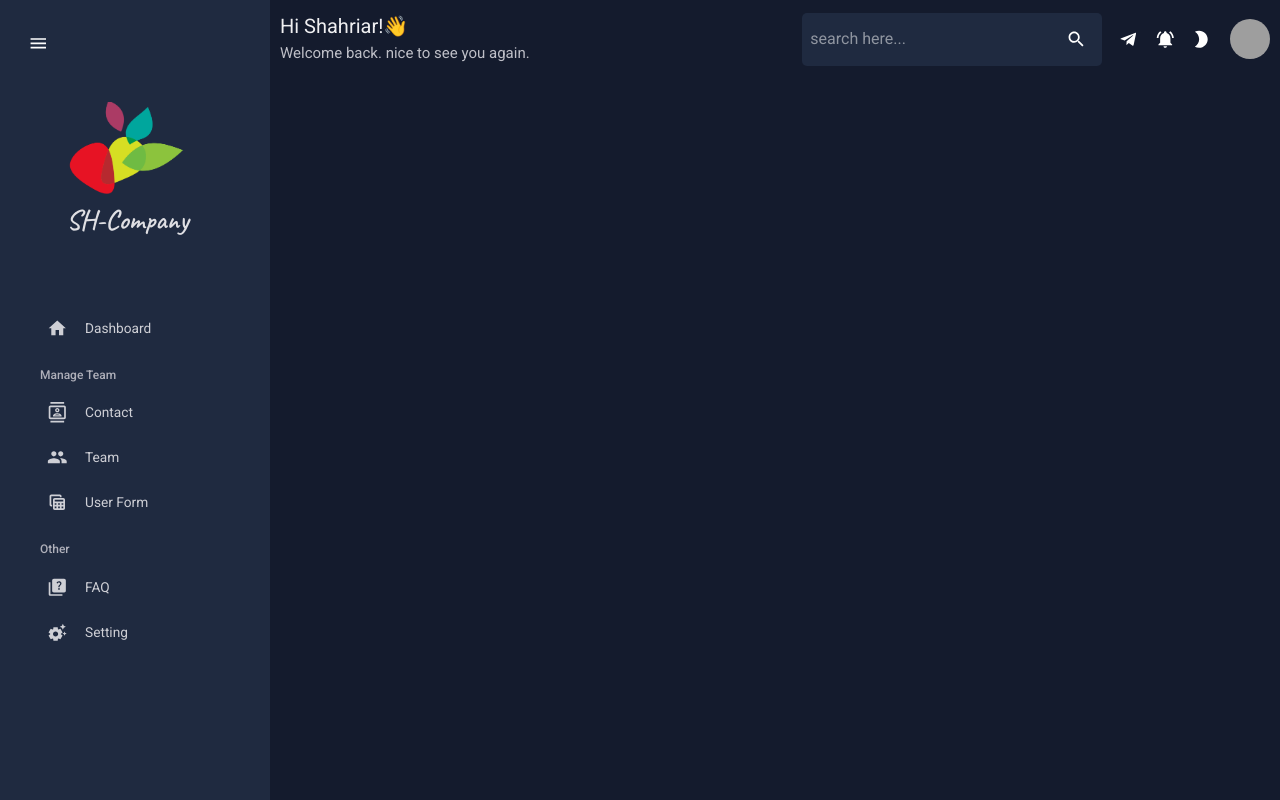
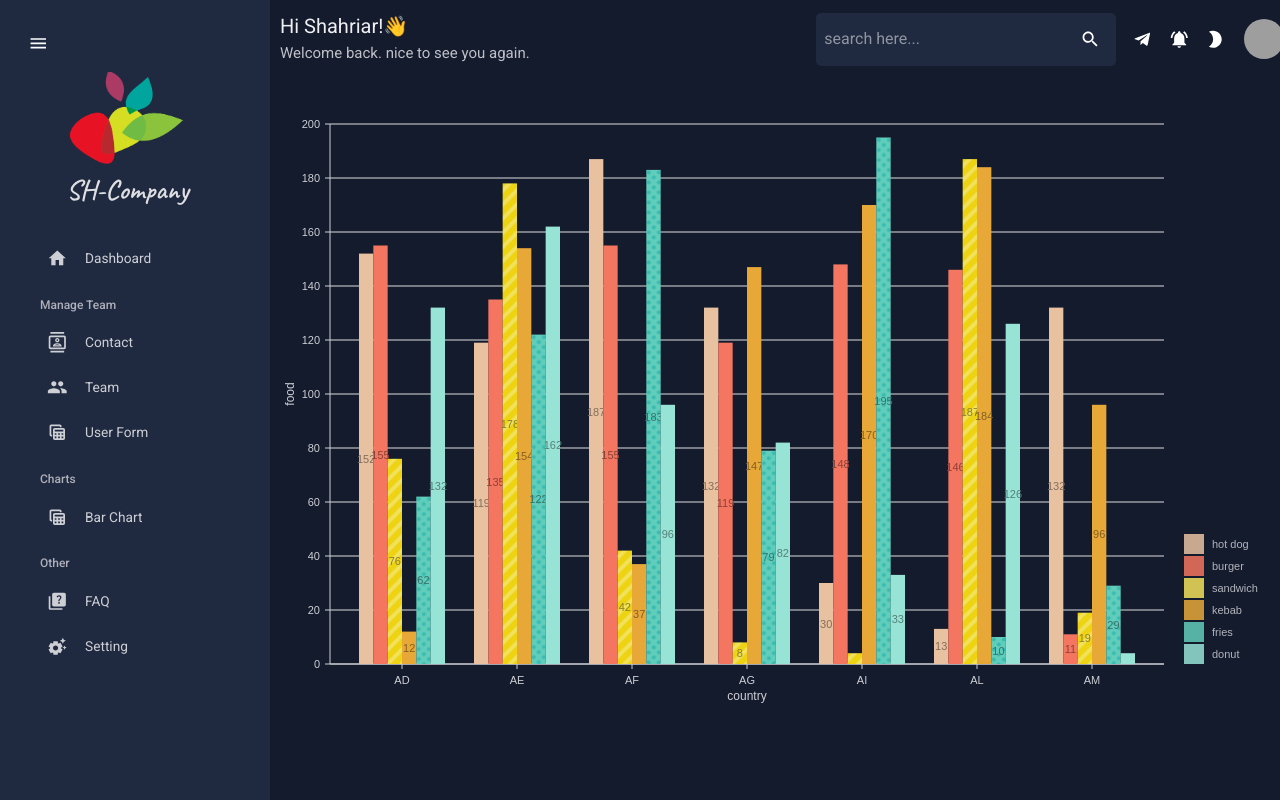
Before and after one commit to ShahriyarP/Admin-Panel, a React (Create React App) app: page /barchart in a window 1280 px wide. Built offline with nearby package versions, Linux system fonts and the light colour scheme; grey boxes are pictures that could not be loaded.

Commit message:
bar chart

```diff
--- a/package.json
+++ b/package.json
@@ -9,6 +9,11 @@
     "@mui/icons-material": "^5.11.0",
     "@mui/material": "^5.11.7",
     "@mui/x-data-grid": "^5.17.23",
+    "@nivo/bar": "^0.80.0",
+    "@nivo/core": "^0.80.0",
+    "@nivo/geo": "^0.80.0",
+    "@nivo/line": "^0.80.0",
+    "@nivo/pie": "^0.80.0",
     "@testing-library/jest-dom": "^5.14.1",
     "@testing-library/react": "^13.0.0",
     "@testing-library/user-event": "^13.2.1",
--- a/src/App.js
+++ b/src/App.js
@@ -10,6 +10,7 @@ import Faq from "./section/pages/Faq";
 import Form from "./section/pages/Form";
 import Team from "./section/pages/Team";
 import Setting from "./section/pages/Setting";
+import BarChart from "./section/charts/BarChart";
 
 
 function App() {
@@ -29,6 +30,7 @@ function App() {
                 <Route path="/contacts" element={<Contacts />} />
                 <Route path="/team" element={<Team />} />
                 <Route path="/form" element={<Form />} />
+                <Route path="/barchart" element={<BarChart />} />
                 <Route path="/faq" element={<Faq />} />
                 <Route path="/setting" element={<Setting />} />
               </Routes>
--- /dev/null
+++ b/src/data/chartData.js
@@ -0,0 +1,108 @@
+export const chartValue =
+  [
+    {
+      "country": "AD",
+      "hot dog": 152,
+      "hot dogColor": "hsl(83, 70%, 50%)",
+      "burger": 155,
+      "burgerColor": "hsl(279, 70%, 50%)",
+      "sandwich": 76,
+      "sandwichColor": "hsl(267, 70%, 50%)",
+      "kebab": 12,
+      "kebabColor": "hsl(173, 70%, 50%)",
+      "fries": 62,
+      "friesColor": "hsl(27, 70%, 50%)",
+      "donut": 132,
+      "donutColor": "hsl(152, 70%, 50%)"
+    },
+    {
+      "country": "AE",
+      "hot dog": 119,
+      "hot dogColor": "hsl(9, 70%, 50%)",
+      "burger": 135,
+      "burgerColor": "hsl(2, 70%, 50%)",
+      "sandwich": 178,
+      "sandwichColor": "hsl(240, 70%, 50%)",
+      "kebab": 154,
+      "kebabColor": "hsl(244, 70%, 50%)",
+      "fries": 122,
+      "friesColor": "hsl(236, 70%, 50%)",
+      "donut": 162,
+      "donutColor": "hsl(19, 70%, 50%)"
+    },
+    {
+      "country": "AF",
+      "hot dog": 187,
+      "hot dogColor": "hsl(155, 70%, 50%)",
+      "burger": 155,
+      "burgerColor": "hsl(295, 70%, 50%)",
+      "sandwich": 42,
+      "sandwichColor": "hsl(240, 70%, 50%)",
+      "kebab": 37,
+      "kebabColor": "hsl(63, 70%, 50%)",
+      "fries": 183,
+      "friesColor": "hsl(3, 70%, 50%)",
+      "donut": 96,
+      "donutColor": "hsl(282, 70%, 50%)"
+    },
+    {
+      "country": "AG",
+      "hot dog": 132,
+      "hot dogColor": "hsl(100, 70%, 50%)",
+      "burger": 119,
+      "burgerColor": "hsl(250, 70%, 50%)",
+      "sandwich": 8,
+      "sandwichColor": "hsl(313, 70%, 50%)",
+      "kebab": 147,
+      "kebabColor": "hsl(255, 70%, 50%)",
+      "fries": 79,
+      "friesColor": "hsl(290, 70%, 50%)",
+      "donut": 82,
+      "donutColor": "hsl(89, 70%, 50%)"
+    },
+    {
+      "country": "AI",
+      "hot dog": 30,
+      "hot dogColor": "hsl(220, 70%, 50%)",
+      "burger": 148,
+      "burgerColor": "hsl(122, 70%, 50%)",
+      "sandwich": 4,
+      "sandwichColor": "hsl(268, 70%, 50%)",
+      "kebab": 170,
+      "kebabColor": "hsl(98, 70%, 50%)",
+      "fries": 195,
+      "friesColor": "hsl(266, 70%, 50%)",
+      "donut": 33,
+      "donutColor": "hsl(315, 70%, 50%)"
+    },
+    {
+      "country": "AL",
+      "hot dog": 13,
+      "hot dogColor": "hsl(76, 70%, 50%)",
+      "burger": 146,
+      "burgerColor": "hsl(25, 70%, 50%)",
+      "sandwich": 187,
+      "sandwichColor": "hsl(279, 70%, 50%)",
+      "kebab": 184,
+      "kebabColor": "hsl(47, 70%, 50%)",
+      "fries": 10,
+      "friesColor": "hsl(138, 70%, 50%)",
+      "donut": 126,
+      "donutColor": "hsl(210, 70%, 50%)"
+    },
+    {
+      "country": "AM",
+      "hot dog": 132,
+      "hot dogColor": "hsl(213, 70%, 50%)",
+      "burger": 11,
+      "burgerColor": "hsl(26, 70%, 50%)",
+      "sandwich": 19,
+      "sandwichColor": "hsl(81, 70%, 50%)",
+      "kebab": 96,
+      "kebabColor": "hsl(307, 70%, 50%)",
+      "fries": 29,
+      "friesColor": "hsl(25, 70%, 50%)",
+      "donut": 4,
+      "donutColor": "hsl(279, 70%, 50%)"
+    }
+  ]
--- a/src/section/Sidebar.jsx
+++ b/src/section/Sidebar.jsx
@@ -70,7 +70,7 @@ const Sidebar = () => {
             onClick={() => setIsCollapsed(!isCollapsed)}
             icon={isCollapsed ? <MenuOutlinedIcon /> : undefined}
             style={{
-              margin: "10px 0 20px 0",
+              margin: "10px 0 10px 0",
               color: colors.textColor[400],
             }}
           >
@@ -83,7 +83,7 @@ const Sidebar = () => {
             )}
             {!isCollapsed && (
               <Box
-                marginY="40px"
+                marginY="10px"
                 display="flex"
                 flexDirection="column"
                 alignItems="center"
@@ -142,6 +142,21 @@ const Sidebar = () => {
               color={colors.textColor[500]}
               sx={{ m: "15px 0 5px 20px" }}
             >
+              {!isCollapsed ? "Charts" : undefined}
+            </Typography>
+            <Item
+              title="Bar Chart"
+              link="./barchart"
+              icon={<TableViewIcon />}
+              selected={selected}
+              setSelected={setSelected}
+            />
+
+            <Typography
+              variant="h6"
+              color={colors.textColor[500]}
+              sx={{ m: "15px 0 5px 20px" }}
+            >
               {!isCollapsed ? "Other" : undefined}
             </Typography>
             <Item
--- /dev/null
+++ b/src/section/charts/BarChart.jsx
@@ -0,0 +1,148 @@
+import React from "react";
+import { chartValue as data } from "../../data/chartData";
+import { ResponsiveBar } from "@nivo/bar";
+import { Box, useTheme } from "@mui/material";
+import { tokens } from "../../theme";
+
+const BarChart = () => {
+  const theme = useTheme();
+  const colors = tokens(theme.palette.mode);
+  return (
+    <Box width="80vw" height="80vh" margin="0 auto">
+      <ResponsiveBar
+        data={data}
+        theme={{
+          axis: {
+            domain: {
+              line: {
+                stroke: colors.textColor[700],
+              },
+            },
+            legend: {
+              text: {
+                fill: colors.textColor[700],
+              },
+            },
+            ticks: {
+              line: {
+                stroke: colors.textColor[700],
+                strokeWidth: 1,
+              },
+              text: {
+                fill: colors.textColor[700],
+              },
+            },
+          },
+          legends: {
+            text: {
+              fill: colors.textColor[700],
+            },
+          },
+        }}
+        keys={["hot dog", "burger", "sandwich", "kebab", "fries", "donut"]}
+        indexBy="country"
+        margin={{ top: 50, right: 130, bottom: 50, left: 60 }}
+        padding={0.25}
+        groupMode="grouped"
+        valueScale={{ type: "linear" }}
+        indexScale={{ type: "band", round: true }}
+        colors={{ scheme: "nivo" }}
+        defs={[
+          {
+            id: "dots",
+            type: "patternDots",
+            background: "inherit",
+            color: "#38bcb2",
+            size: 4,
+            padding: 1,
+            stagger: true,
+          },
+          {
+            id: "lines",
+            type: "patternLines",
+            background: "inherit",
+            color: "#eed312",
+            rotation: -45,
+            lineWidth: 6,
+            spacing: 10,
+          },
+        ]}
+        fill={[
+          {
+            match: {
+              id: "fries",
+            },
+            id: "dots",
+          },
+          {
+            match: {
+              id: "sandwich",
+            },
+            id: "lines",
+          },
+        ]}
+        borderColor={{
+          from: "color",
+          modifiers: [["darker", 1.6]],
+        }}
+        axisTop={null}
+        axisRight={null}
+        axisBottom={{
+          tickSize: 5,
+          tickPadding: 5,
+          tickRotation: 0,
+          legend: "country",
+          legendPosition: "middle",
+          legendOffset: 32,
+        }}
+        axisLeft={{
+          tickSize: 5,
+          tickPadding: 5,
+          tickRotation: 0,
+          legend: "food",
+          legendPosition: "middle",
+          legendOffset: -40,
+        }}
+        labelSkipWidth={12}
+        labelSkipHeight={12}
+        labelTextColor={{
+          from: "color",
+          modifiers: [["darker", 1.6]],
+        }}
+        legends={[
+          {
+            dataFrom: "keys",
+            anchor: "bottom-right",
+            direction: "column",
+            justify: false,
+            translateX: 120,
+            translateY: 0,
+            itemsSpacing: 2,
+            itemWidth: 100,
+            itemHeight: 20,
+            itemDirection: "left-to-right",
+            itemOpacity: 0.85,
+            symbolSize: 20,
+            effects: [
+              {
+                on: "hover",
+                style: {
+                  itemOpacity: 1,
+                },
+              },
+            ],
+          },
+        ]}
+        role="application"
+        ariaLabel="Nivo bar chart demo"
+        barAriaLabel={function (e) {
+          return (
+            e.id + ": " + e.formattedValue + " in country: " + e.indexValue
+          );
+        }}
+      />
+    </Box>
+  );
+};
+
+export default BarChart;
--- a/src/section/pages/Form.jsx
+++ b/src/section/pages/Form.jsx
@@ -31,7 +31,7 @@ const Form = () => {
     >
       <ToastContainer />
       <HeaderTitle
-        title="CREATE USER"
+        title="Create User"
         description="Create a New User Profile"
       />
 
```
Also changed, not shown: 1 other file (tests, documents, lock files or other folders).
